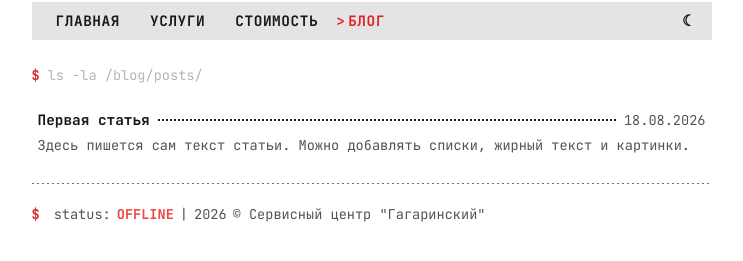
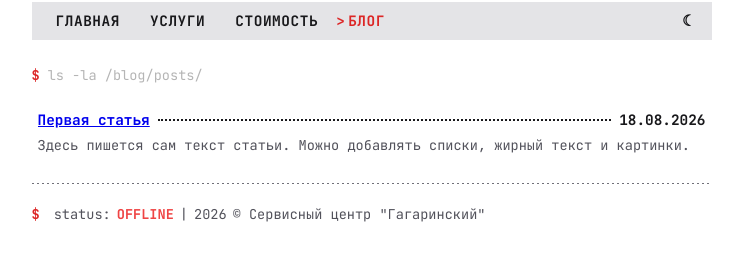
Before and after one commit to polinom11/polinom11.github.io, a Jekyll site: the page built from blog.html, in a window 1280 px wide. Shown: the part 118-379 px from the top of the page, without its empty margins (261-1004 px from the left). Built offline with Jekyll 4.4.1, drawn with Linux system fonts in a browser that asks for light colours.

Commit message:
Update blog.html
Кликабельный блок статьи.

```diff
--- a/blog.html
+++ b/blog.html
@@ -74,16 +74,16 @@
         <!-- Цикл вывода статей Jekyll -->
         {% if site.posts.size > 0 %}
             {% for post in site.posts %}
-                <div class="service-row" style="margin-bottom: 8px;">
+                <div class="blog-card service-row">
                     <div class="service-details">
                         <div class="service-header">
                             <span class="service-name">
-                                <a href="{{ post.url }}" style="color: var(--text); text-decoration: none;">
+                                <a href="{{ post.url }}" class="blog-link">
                                     {{ post.title }}
                                 </a>
                             </span>
                             <span class="dots"></span>
-                            <span class="service-price" style="font-weight: 400; font-size: 0.85rem; color: var(--text-muted);">
+                            <span class="service-price blog-date">
                                 {{ post.date | date: "%d.%m.%Y" }}
                             </span>
                         </div>
@@ -96,7 +96,7 @@
                 </div>
             {% endfor %}
         {% else %}
-            <div class="text-block" style="color: var(--text-muted); padding: 12px 0;">
+            <div class="text-block empty-posts">
                 <p><span class="prompt">></span>Записи не найдены. Раздел находится в стадии наполнения...</p>
             </div>
         {% endif %}
```
